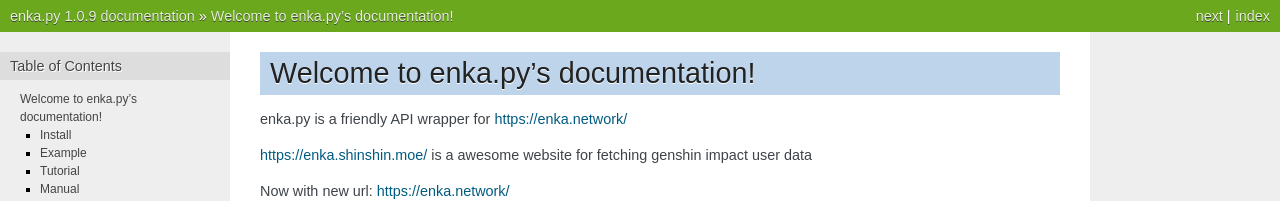
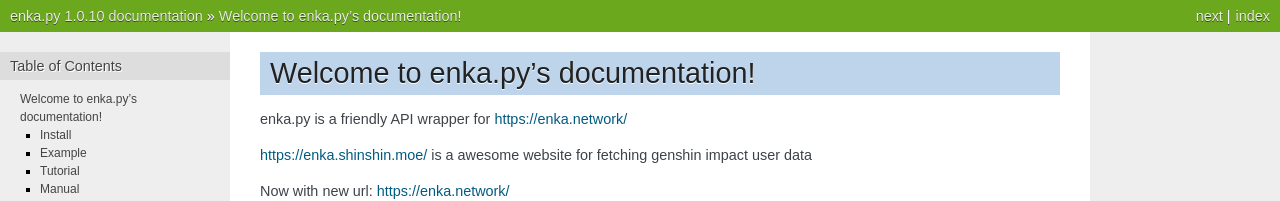
Before and after one commit to pwnless/enka.py, a Sphinx documentation site: the page built from docs/index.rst, in a window 1280 px wide and 900 px high. Shown: the top 201 px of the window. Built offline with Sphinx 7.4.7, drawn with Linux system fonts in a browser that asks for light colours; some of the changed text lies outside the part shown.

Commit message:
Update conf.py

```diff
--- a/docs/conf.py
+++ b/docs/conf.py
@@ -22,7 +22,7 @@
 author = 'pwnblog'
 
 # The full version, including alpha/beta/rc tags
-release = '1.0.9'
+release = '1.0.10'
 
 
 # -- General configuration ---------------------------------------------------
```
